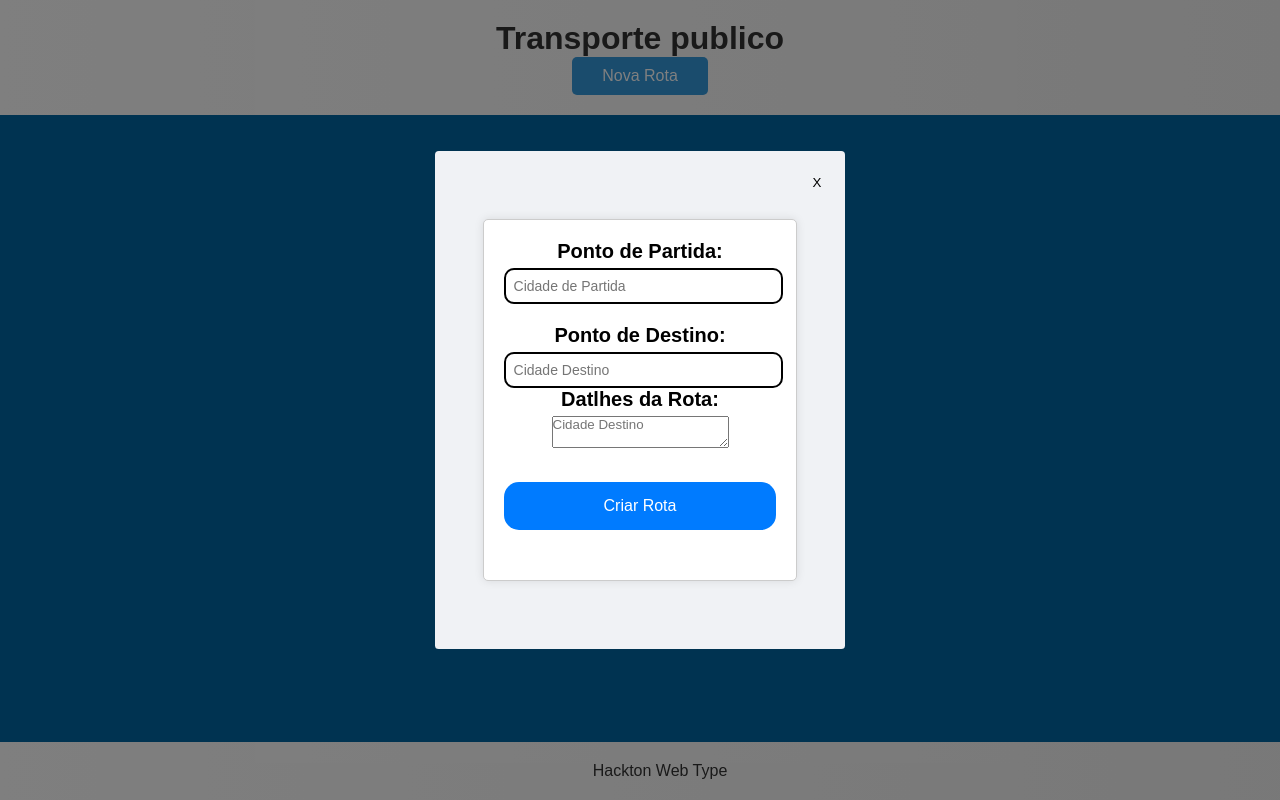
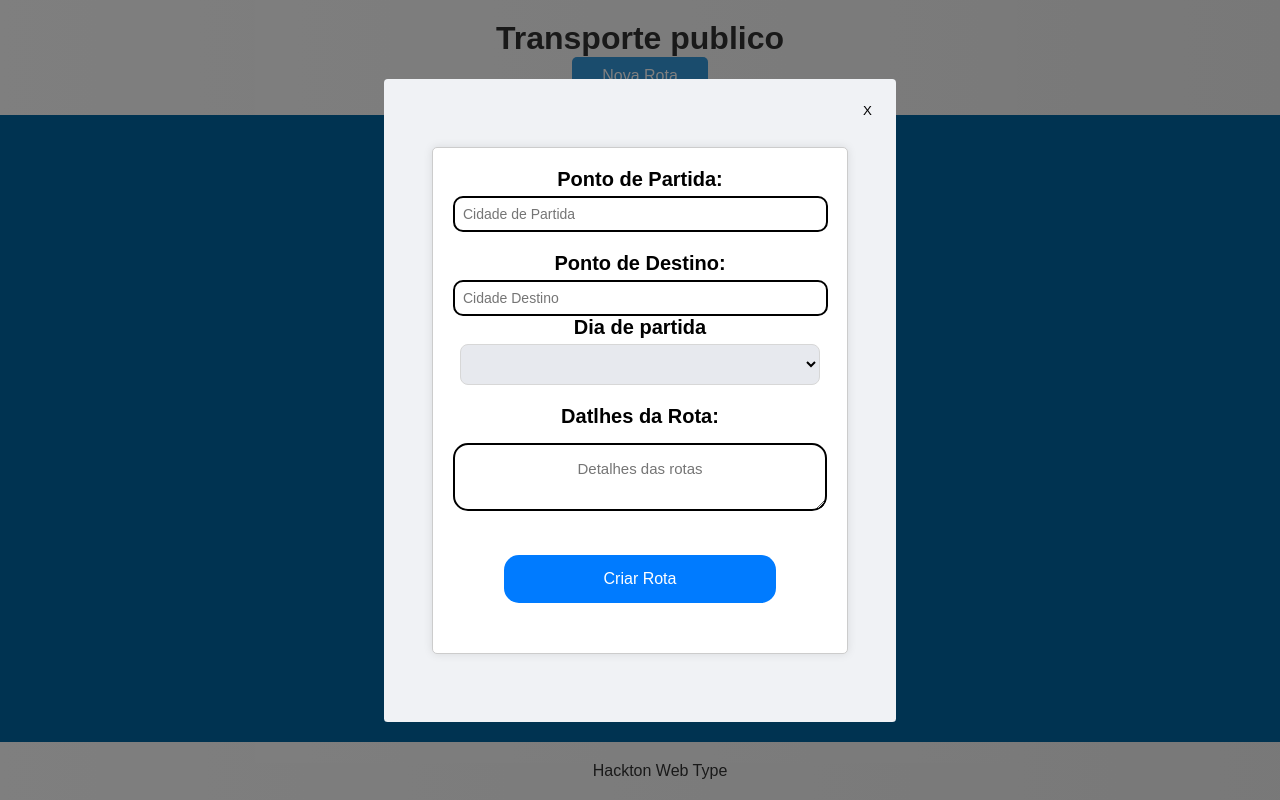
Before and after one commit to Guilhermecds/ProjetoReactHackaton, a React (Vite) app in the folder reacthackaton/: page / in a window 1280 px wide. Both pictures are taken after a click on the button "Nova Rota". Built offline with nearby package versions, Linux system fonts and the light colour scheme; data requests are answered from the project's data file.

Commit message:
FEAT: FUNCAO EDITAR FINALIZADA

```diff
--- a/reacthackaton/server/db.json
+++ b/reacthackaton/server/db.json
@@ -1,3 +1,11 @@
 {
-  "rotas": []
+  "rotas": [
+    {
+      "partida": "IVATE",
+      "chegada": "UMUARAMA",
+      "detalhes": "as 16hr",
+      "diapartida": "Sabado - Feira",
+      "id": 1
+    }
+  ]
 }
--- a/reacthackaton/src/Components/CustonModal/index.tsx
+++ b/reacthackaton/src/Components/CustonModal/index.tsx
@@ -1,13 +1,15 @@
 import { FormEvent, useContext, useEffect, useRef, useState } from 'react'
 import Modal from 'react-modal'
-import { Button, FormContainer, FormGroup, Input, InputDate, Label } from './style';
+import { Button, FormContainer, FormGroup, Input, InputDate, Label, Option, Select, Textarea } from './style';
 import axios from 'axios';
+import { ToastContainer, toast } from 'react-toastify';
+import { RotasContext } from '../contexts/rotaContext';
 
 
 interface PropsModal {
     modalVisible: boolean;
     fecharModal: () => void;
-    // editarTarefa: (data: any) => void;
+    // editarRota: (data: any) => void;
 }
 
 export function CustomModal(props: PropsModal) {
@@ -15,6 +17,22 @@ export function CustomModal(props: PropsModal) {
     const [partida, setPartida] = useState('')
     const [chegada, setChegada] = useState('')
     const [detalhes, setDetalhes] = useState('')
+    const [diapartida, setDiapartida] = useState('')
+    const { inserir, atualizar, funEditarRotas, funEditarRotasDefault, editarRota } = useContext(RotasContext)
+
+
+
+    useEffect(() => {
+        if (editarRota.editar) {
+
+            setPartida(editarRota.rotas?.partida ? editarRota.rotas.partida : '')
+            setChegada(editarRota.rotas?.chegada ? editarRota.rotas.chegada : '')
+            setDetalhes(editarRota.rotas?.detalhes ? editarRota.rotas.detalhes : '')
+            setDiapartida(editarRota.rotas?.diapartida ? editarRota.rotas.diapartida : '')
+        }
+
+    }, [editarRota.editar])
+
 
     function limparCamposEFecharModal() {
         props.fecharModal()
@@ -23,25 +41,31 @@ export function CustomModal(props: PropsModal) {
 
     function enviarForm(e: any) {
         e.preventDefault();
-        let objRota = {
-            partida,
-            chegada,
-            detalhes
+
+        if(editarRota.editar && editarRota.rotas){
+
+            let objRota = {
+                ...editarRota.rotas,
+                partida,
+                chegada,
+                detalhes,
+                diapartida
+            }
+            atualizar(objRota)
+            limparCamposEFecharModal()
+
+        }else{
+            let objRota = {
+                partida,
+                chegada,
+                detalhes,
+                diapartida
+            }
+            inserir(objRota)
+            limparCamposEFecharModal()
         }
-        inserir(objRota)
     }
 
-    const inserir = (obj: any) => {
-        axios.post('http://localhost:3000/rotas', obj, {
-            headers: {
-                'Content-Type': 'application/json'
-            }
-        })
-            .then((res) => {
-                limparCamposEFecharModal()
-                window.location.reload()
-            })
-    }
 
 
 
@@ -83,20 +107,37 @@ export function CustomModal(props: PropsModal) {
                         onChange={(e) => setChegada(e.target.value)}
                         required
                     />
+                    <FormGroup>
+                        <Label>Dia de partida</Label>
+                        <Select
+                            value={diapartida}
+                            onChange={(e) => setDiapartida(e.target.value)}
+                        >
+                            <Option value=''></Option>
+                            <Option value='Segunda - Feira'>Segunda - Feira</Option>
+                            <Option value='Terça - Feira'>Terça - Feira</Option>
+                            <Option value='Quarta - Feira'>Quarta - Feira</Option>
+                            <Option value='Quinta - Feira'>Quinta - Feira</Option>
+                            <Option value='Sexta - Feira'>Sexta - Feira</Option>
+                            <Option value='Sabado - Feira'>Sabado - Feira</Option>
+                            <Option value='Domingo - Feira'>Domingo - Feira</Option>
+                        </Select>
+                    </FormGroup>
 
                     <Label>Datlhes da Rota:</Label>
-                    <textarea
-                        placeholder="Cidade Destino"
+                    <Textarea
+                        placeholder="Detalhes das rotas"
                         value={detalhes}
                         onChange={(e) => setDetalhes(e.target.value)}
                         required
                     >
-                        Detalhes
-                    </textarea>
+                    </Textarea>
+
 
                 </FormGroup>
                 <FormGroup>
                     <Button type="submit">Criar Rota</Button>
+
                 </FormGroup>
 
             </FormContainer>
--- a/reacthackaton/src/Components/CustonModal/style.tsx
+++ b/reacthackaton/src/Components/CustonModal/style.tsx
@@ -109,7 +109,7 @@ export const Input = styled.input`
 
 export const InputDate = styled.input`
   margin-top: 10px;
-  width: 170px;
+  width: 303px;
   padding: 8px;
   margin-left: 5px;
   font-size: 14px;
@@ -134,6 +134,35 @@ export const Button = styled.button`
   }
 `;
 
+export const Textarea = styled.textarea`
+  margin-top: 10px;
+  width: 170px;
+  border: 2px solid ;
+  border-radius: 10px;
+  margin: 10px auto;
+  padding: 15px 100px;
+  font-size: 15px;
+  border-radius: 15px;
+  text-align: center;
+`;
+
+export const Select = styled.select`
+  width: 96%;
+  padding: 10px;
+  border-radius: 8px;
+  border: 1px solid #d7d7d7;
+  background-color: #e7e9ee;
+  font-size: 1rem;
+`
+
+export const Option = styled.option`
+  // width: 96%;
+  // padding: 10px;
+  border-radius: 8px;
+  border: 1px solid #d7d7d7;
+
+`
+
 // export const Icon = styled(FontAwesomeIcon)`
 //   position: absolute;
 //   top: 242px;
--- a/reacthackaton/src/Components/Rotas/index.tsx
+++ b/reacthackaton/src/Components/Rotas/index.tsx
@@ -5,10 +5,14 @@ import {
   CardContent,
   CardButton,
   ListaRotas,
-  CardButtonExcluir
+  CardButtonExcluir,
+  Textarea
 } from './styles';
 import { FormEvent, useContext, useEffect, useState } from 'react';
 import { CustomModal } from '../CustonModal';
+import { RotasContext } from '../contexts/rotaContext';
+import { toast } from 'react-toastify';
+import { Label } from '../CustonModal/style';
 
 interface PropsRotas {
   abrirModal: () => void;
@@ -16,68 +20,51 @@ interface PropsRotas {
 }
 
 interface RouteData {
-  id: number;
-  partida: string;
-  chegada: string;
+  id: any;
+  partida: any;
+  chegada: any;
 }
 
 
 export const Rotas = (props: PropsRotas) => {
 
-  const [data, setData] = useState<RouteData[]>([]);;
-
-  useEffect(() => {
-    listar();
-  }, [])
+  const { rotas, deletar, funEditarRotas } = useContext(RotasContext)
 
   function deletaRota(e: FormEvent, id: any) {
     e.preventDefault();
-    if (data) {
+    if (id) {
       deletar(id)
     }
   }
 
 
-  const listar = () => {
-    axios.get('http://localhost:3000/rotas')
-      .then((res) => {
-        setData(res.data)
-      })
-  }
 
 
-  const deletar = (id: any) => {
-    axios.delete('http://localhost:3000/rotas/' + id)
-      .then((res) => {
-        window.location.reload()
-      })
-  }
-
   return (
-
-
-
 
     <div>
 
       <ListaRotas>
 
-        {data.map(data => (
+        {rotas.map((rotas: any) => (
 
-          <Card key={data.id}>
-            <CardTitle>{data.partida}</CardTitle>
-            <CardContent>{data.chegada}</CardContent>
+          <Card key={rotas.id}>
+            <CardContent><b>Cidade de Partida: </b>{rotas.partida}</CardContent>
+            <br />
+            <CardContent><b>Cidade de Destino:</b>{rotas.chegada}</CardContent>
+            <br />
+            <CardContent><b>Dia de Partida: </b> {rotas.diapartida}</CardContent>
 
-            <CardButton>
-              Ver Detalhes
-            </CardButton>
+            <b>Detalhes:  </b>
+            <Textarea value={rotas.detalhes} ></Textarea>
 
-            <CardButtonExcluir onClick={(e) => deletaRota(e, data.id)}>
+            <CardButtonExcluir onClick={(e) => deletaRota(e, rotas.id)}>
               Deletar
             </CardButtonExcluir>
 
             <CardButton
               onClick={() => {
+                funEditarRotas({ editar: true, rotas: rotas })
                 props.abrirModal();
               }}
             >
--- a/reacthackaton/src/Components/Rotas/styles.ts
+++ b/reacthackaton/src/Components/Rotas/styles.ts
@@ -45,6 +45,19 @@ export const CardButtonExcluir = styled.button`
   cursor: pointer;
   font-size: 18px;
   margin-top: 15px;
+  margin-left: 20px;
+  margin-right: 30px;
+  transition: background-color 0.3s, color 0.3s, transform 0.3s;
+  &:hover {
+    background-color: pink;
+  }
+  &:active {
+    transform: translateY(2px);
+  }
+  &:focus {
+    outline: none;
+    box-shadow: 0 0 0 3px rgba(52, 152, 219, 0.5);
+  }
 `;
 
 export const CardButton = styled.button`
@@ -75,4 +88,15 @@ export const ListaRotas = styled.div`
   justify-content: center;
 `;
 
-// Adicione outros estilos conforme necessário
+
+
+export const Textarea = styled.textarea`
+  margin-top: 10px;
+  width: 100%;
+  border: 2px solid ;
+  border-radius: 5px;
+  margin: 10px auto;
+  padding: 15p 50px;
+  font-size: 15px;
+  text-align: justify;
+`;
--- /dev/null
+++ b/reacthackaton/src/Components/contexts/rotaContext.tsx
@@ -0,0 +1,117 @@
+import axios from "axios";
+import {
+    ReactNode,
+    createContext,
+    useState,
+    useEffect
+} from "react";
+import { toast } from "react-toastify";
+// import { Loading } from "../components/Loading";
+interface PropsRotasContext {
+    rotas: any;
+    inserir: any;
+    deletar: any;
+    funEditarRotas: any;
+    funEditarRotasDefault: any;
+    atualizar: any;
+    editarRota: any
+}
+
+interface RouteData {
+    id: number;
+    partida: string;
+    chegada: string;
+}
+
+export const RotasContext = createContext(
+    {} as PropsRotasContext
+)
+
+interface PropsRotasProvider {
+    children: ReactNode
+}
+// export function TarefasProvider(props: PropsTarefaProvider) {
+export function RotasProvider({ children }: PropsRotasProvider) {
+
+    // const [rotas, setRotas] = useState([])
+    const [rotas, setRotas] = useState<RouteData[]>([]);
+
+    const [editarRota, setEditarRota] = useState<any>({ editar: false, rotas: null })
+
+
+    useEffect(() => {
+        axios.get('http://localhost:3000/rotas')
+            .then((res) => {
+                setRotas(res.data)
+            })
+    }, [])
+
+
+
+    const inserir = (obj: any) => {
+        axios.post('http://localhost:3000/rotas', obj, {
+            headers: {
+                'Content-Type': 'application/json'
+            }
+        })
+            .then((res) => {
+                setRotas((prevRotas) => [...prevRotas, res.data]);
+                toast.success("Rota Cadastrada com Sucesso!");
+            })
+    }
+
+
+    const deletar = (id: any) => {
+        axios.delete('http://localhost:3000/rotas/' + id)
+            .then((res) => {
+                axios.get('http://localhost:3000/rotas')
+                    .then((res) => {
+                        setRotas(res.data)
+                        toast.success("Deletado com Sucesso!");
+                    })
+            })
+    }
+
+
+    const atualizar = (obj: any) => {
+        var id = obj.id
+        axios.put('http://localhost:3000/rotas/' + id, obj, {
+            headers: {
+                'Content-Type': 'application/json'
+            }
+        })
+            .then((res) => {
+                axios.get('http://localhost:3000/rotas')
+                    .then((res) => {
+                        setRotas(res.data)
+                        toast.success("Editado com Sucesso!");
+                    })
+            })
+    }
+
+
+    function funEditarRotasDefault() {
+        setEditarRota({ editar: false, rotas: null })
+    }
+
+
+    function funEditarRotas(data: any) {
+        setEditarRota(data)
+    }
+
+
+    return (
+        <RotasContext.Provider value={{
+            rotas,
+            inserir,
+            deletar,
+            funEditarRotas,
+            funEditarRotasDefault,
+            atualizar,
+            editarRota
+        }}>
+            {children}
+        </RotasContext.Provider>
+    )
+}
+{/* <Loading visible={false} /> */ }
--- a/reacthackaton/src/main.tsx
+++ b/reacthackaton/src/main.tsx
@@ -2,6 +2,7 @@ import React from 'react'
 import ReactDOM from 'react-dom/client'
 import App from './App.tsx'
 import './index.css'
+import { ToastContainer } from 'react-toastify'
 
 ReactDOM.createRoot(document.getElementById('root')!).render(
   <React.StrictMode>
```
Also changed, not shown: reacthackaton/src/App.tsx (+5 -3 lines).
